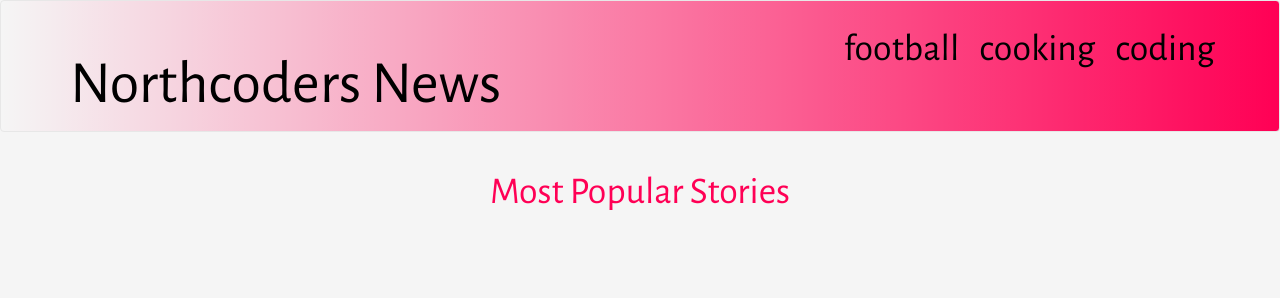
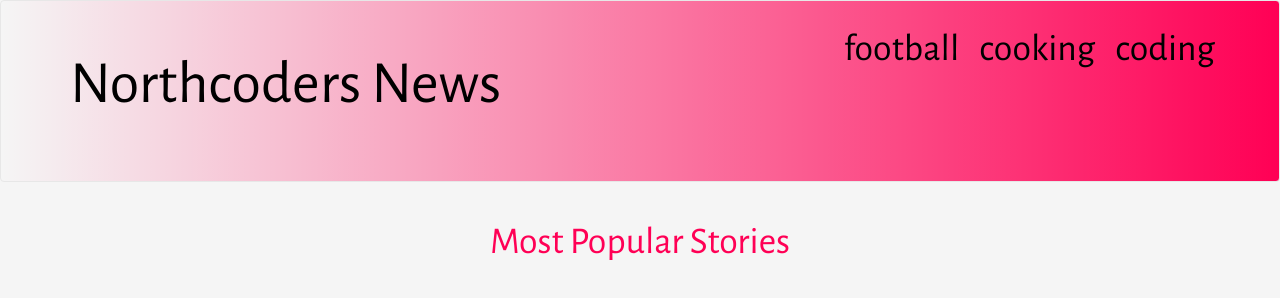
Before and after one commit to arpithapatil/NC-NEWS-FE, a React app: page / in a window 1280 px wide. Built offline with nearby package versions, Linux system fonts and the light colour scheme; no server answers.

Commit message:
modified App.css

```diff
--- a/src/components/App.css
+++ b/src/components/App.css
@@ -43,7 +43,7 @@ body {
     padding-top: 30px;
 }
 .navbar-right {
-    padding: 18px 10px 50px 10px;
+    padding: 18px 10px 100px 10px;
     font-size: 1.5em;
 }
 
```
